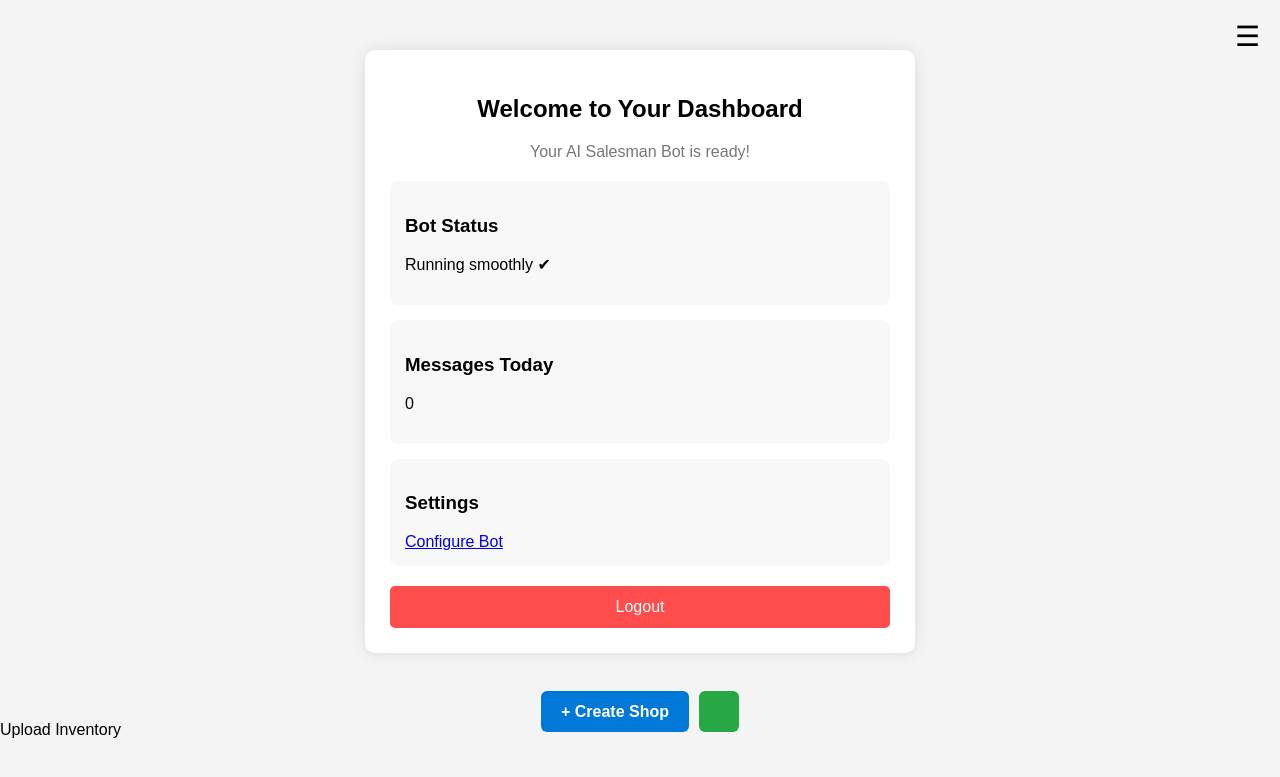
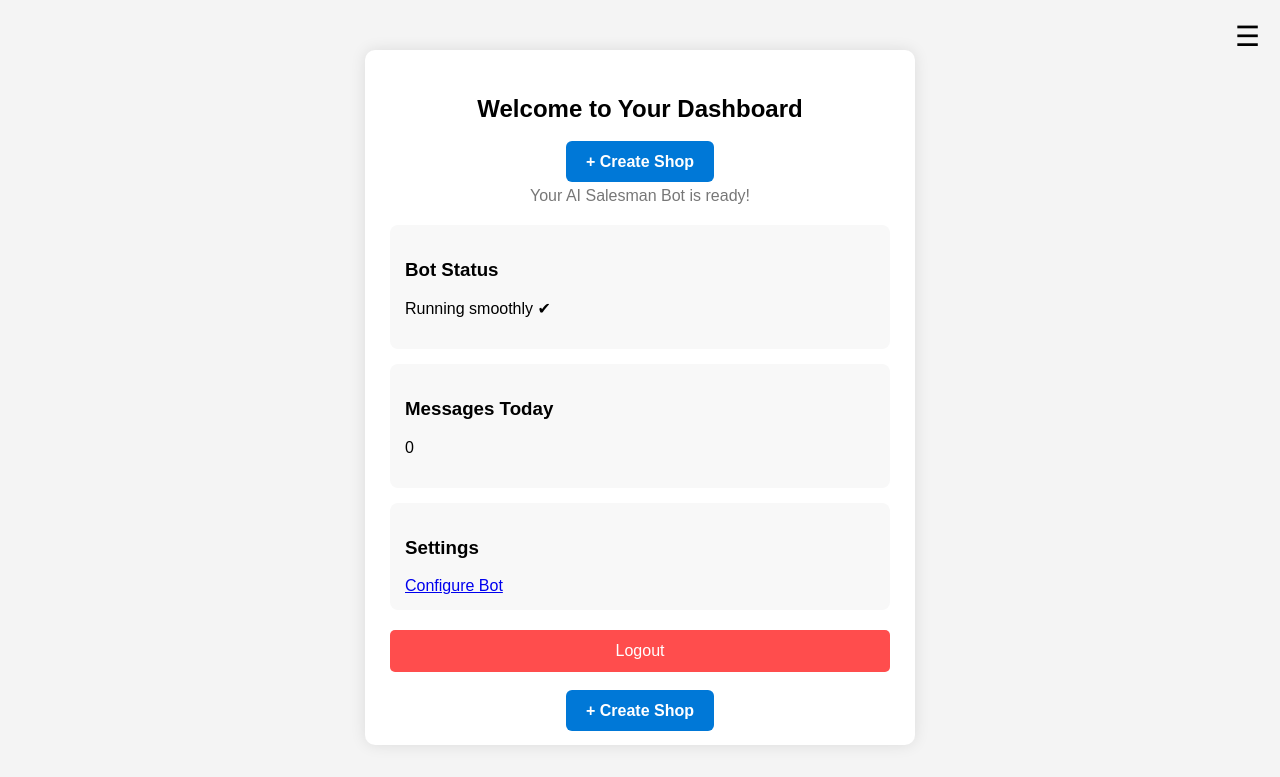
Before and after one commit to Danish11150/Ai-salesman, a Flask app: page /dashboard in a window 1280 px wide. Shown: the top 777 px of the page. Run offline with Flask 3, Linux system fonts and the light colour scheme; the visitor is signed in with stand-in values (Sample User, id 1).

Commit message:
Add 'Create Shop' button to dashboard
Added a 'Create Shop' button to the dashboard.

```diff
--- a/website/templates/dashboard.html
+++ b/website/templates/dashboard.html
@@ -11,6 +11,14 @@
 <body>
     <div class="dashboard-container">
         <h2>Welcome to Your Dashboard</h2>
+
+        <div style="text-align:center; margin-top:30px;">
+    <a href="/create_shop"
+       style="background:#0078D7; color:white; padding:12px 20px;
+              border-radius:6px; text-decoration:none; font-weight:600;">
+       + Create Shop
+    </a>
+
         <p class="subtitle">Your AI Salesman Bot is ready!</p>
 
         <div class="card">
@@ -53,12 +61,9 @@
               border-radius:6px; text-decoration:none; font-weight:600;">
        + Create Shop
     </a>
-    <a href="/upload_inventory"
-       style="background:#28a745; color:white; padding:12px 20px;
-              border-radius:6px; text-decoration:none; font-weight:600; margin-left:10px;">
-    </a>
+
     </div>
 
-   <!a href="/upload_inventory" class="btn">Upload Inventory<!/a>
 </body>
+
 </html>
```
